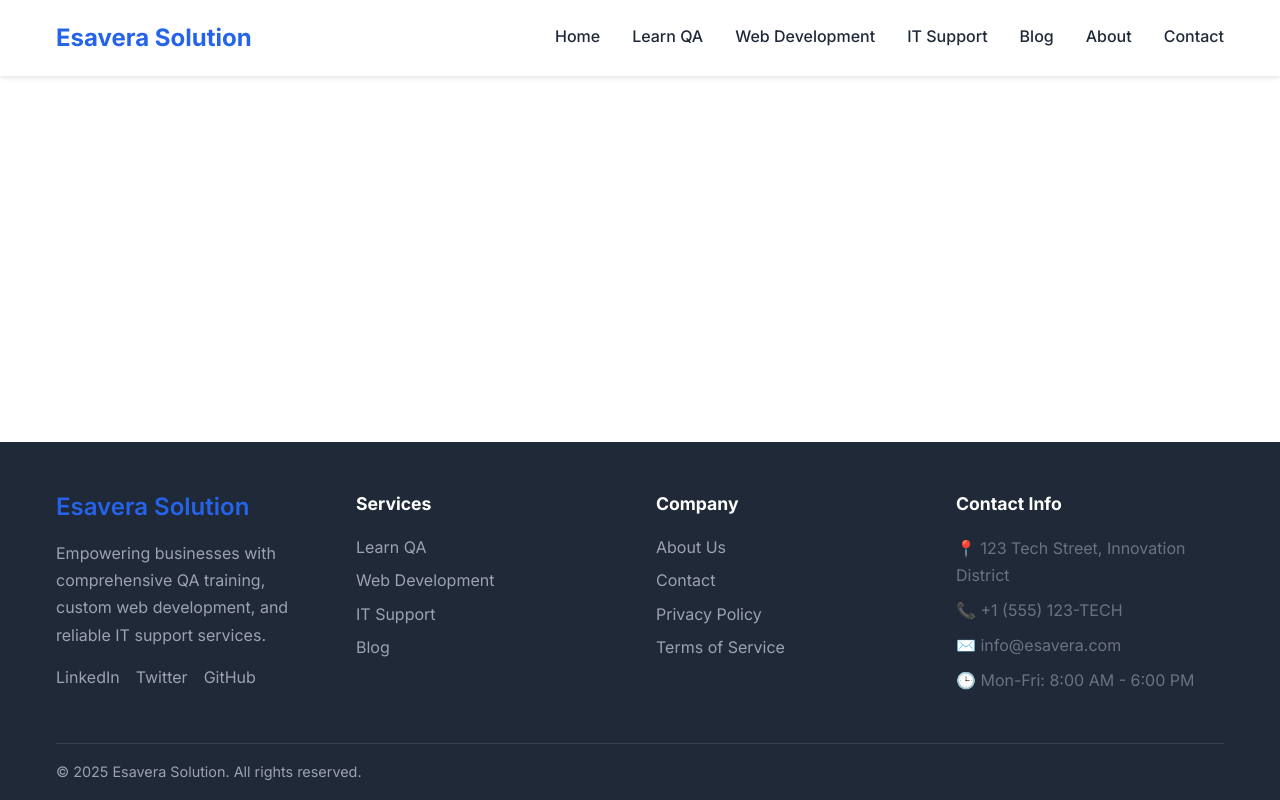
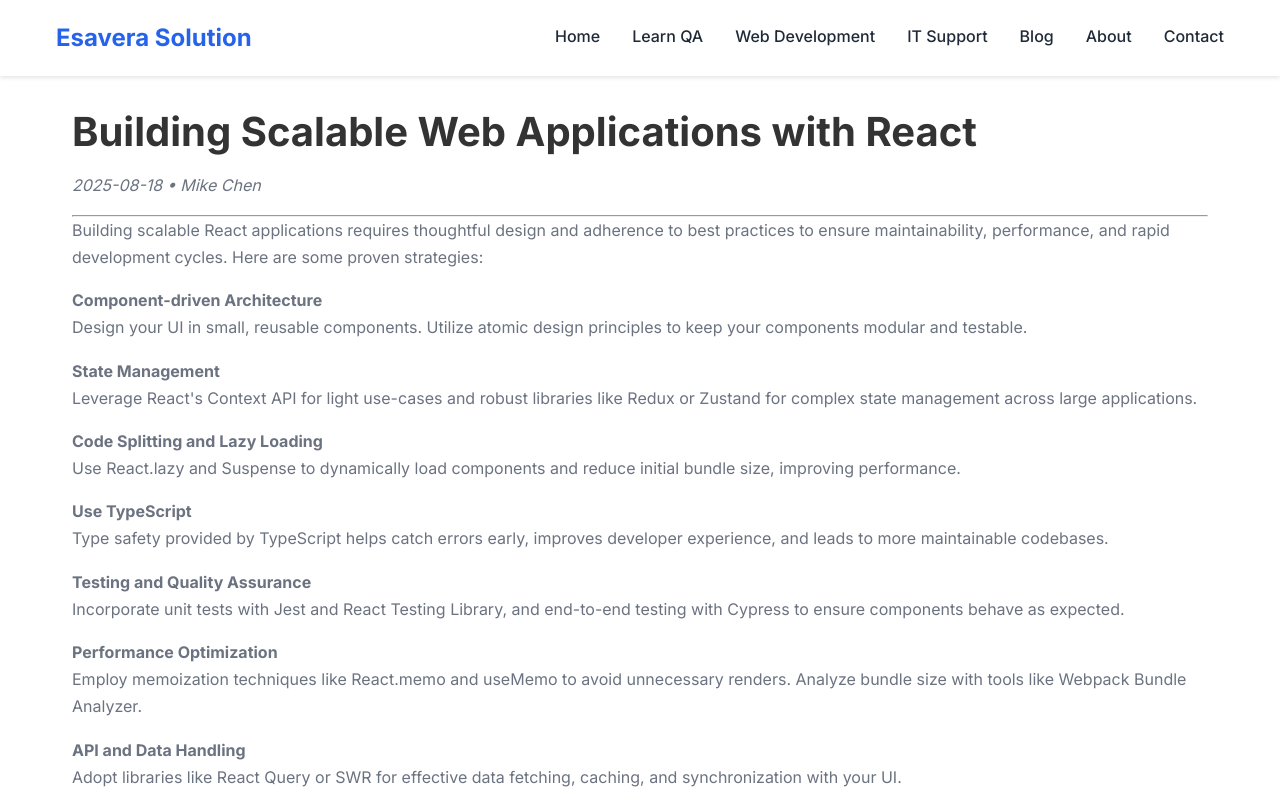
Before and after one commit to easvera25/easvera, a React (Vite) app: page /blog/building-scalable-web-applications-with-react in a window 1280 px wide. Shown: the top 800 px of the page. Built offline with nearby package versions, Linux system fonts and the light colour scheme.

Commit message:
Updating blog page

```diff
--- a/package.json
+++ b/package.json
@@ -13,6 +13,7 @@
     "dependencies": {
         "react": "^18.2.0",
         "react-dom": "^18.2.0",
+        "react-markdown": "^10.1.0",
         "react-router-dom": "^6.15.0"
     },
     "devDependencies": {
--- a/src/App.tsx
+++ b/src/App.tsx
@@ -7,6 +7,7 @@ import LearnQA from './pages/LearnQA';
 import WebDevelopment from './pages/WebDevelopment';
 import ITSupport from './pages/ITSupport';
 import Blog from './pages/Blog';
+import BlogPost from './pages/blog/BlogPost';
 import About from './pages/About';
 import Contact from './pages/Contact';
 import './App.css';
@@ -23,6 +24,7 @@ const App: React.FC = () => {
             <Route path="/web-development" element={<WebDevelopment />} />
             <Route path="/it-support" element={<ITSupport />} />
             <Route path="/blog" element={<Blog />} />
+            <Route path="/blog/:slug" element={<BlogPost />} />
             <Route path="/about" element={<About />} />
             <Route path="/contact" element={<Contact />} />
           </Routes>
--- a/src/data/content.ts
+++ b/src/data/content.ts
@@ -51,30 +51,104 @@ export const servicesData = [
 export const blogArticles = [
   {
     id: 1,
-      title: 'Top 10 QA Testing Trends in 2025',
-      excerpt: 'Discover the latest trends shaping the quality assurance landscape, from AI-powered testing to shift-left methodologies.',
-      category: 'Quality Assurance',
-      author: 'Sarah Johnson',
-      date: '2025-08-20',
-      readTime: '8 min read',
-      tags: ['QA', 'Testing', 'Automation', 'AI']
+    title: "Top 10 QA Testing Trends in 2025",
+    excerpt: "Discover what’s shaping the future of QA, including AI-driven automation, codeless tools, security focus, and more.",
+    slug: "top-10-qa-testing-trends-2025",
+    category: "Quality Assurance",
+    author: "Sarah Johnson",
+    date: "2025-08-20",
+    readTime: "8 min read",
+    tags: ["QA", "Testing", "Trends", "Automation"],
+    content: `
+1. **AI and Machine Learning in Testing**
+Advanced AI tools automate test generation, prioritize test cases, and self-heal broken tests.
+
+2. **Shift-Left and Shift-Right Testing**
+Testing earlier (and later) in development—catch bugs sooner and gain more user feedback post-release.
+
+3. **Codeless Automation**
+Low-code/no-code platforms empower more users to automate tests.
+
+4. **Security and Privacy Testing**
+Security is now a first-class citizen in the QA process.
+
+5. **Hybrid Manual + Automated Strategies**
+Combining human insight with automation for thorough coverage.
+
+6. **Test Reporting and Analytics**
+Real-time, actionable dashboards to help teams react quickly.
+
+7. **API Test Automation**
+API test automation is key for modern system reliability and scalability.
+
+8. **IoT & Embedded Systems Testing**
+Specialized tools for device and sensor testing are in demand.
+
+9. **Accessibility and UX Testing**
+Automated accessibility checks are mainstream in QA pipelines.
+
+10. **Ethical, Compliance, & Regulatory Testing**
+New automation tools check for privacy, fairness, and bias.
+
+**Conclusion:**
+QA in 2025 is more intelligent, automated, and user-centric than ever. Embracing these trends means higher quality and happier users.
+`
   },
   {
     id: 2,
-      title: 'Building Scalable Web Applications with React',
-      excerpt: 'Learn best practices for developing large-scale React applications that can grow with your business needs.',
-      category: 'Web Development',
-      author: 'Mike Chen',
-      date: '2025-08-18',
-      readTime: '12 min read',
-      tags: ['React', 'JavaScript', 'Scalability']
+    title: "Building Scalable Web Applications with React",
+    excerpt: "Best practices and strategies for developing scalable and maintainable React apps suitable for enterprise level projects.",
+    slug: "building-scalable-web-applications-with-react",
+    category: "Web Development",
+    author: "Mike Chen",
+    date: "2025-08-18",
+    readTime: "12 min read",
+    tags: ["React", "Scalability", "Web Development", "Best Practices"],
+    content: `
+  Building scalable React applications requires thoughtful design and adherence to best practices to ensure maintainability, performance, and rapid development cycles. Here are some proven strategies:
+
+  1. **Component-driven Architecture**
+  Design your UI in small, reusable components. Utilize atomic design principles to keep your components modular and testable.
+
+  2. **State Management**
+  Leverage React's Context API for light use-cases and robust libraries like Redux or Zustand for complex state management across large applications.
+
+  3. **Code Splitting and Lazy Loading**
+  Use React.lazy and Suspense to dynamically load components and reduce initial bundle size, improving performance.
+
+  4. **Use TypeScript**
+  Type safety provided by TypeScript helps catch errors early, improves developer experience, and leads to more maintainable codebases.
+
+  5. **Testing and Quality Assurance**
+  Incorporate unit tests with Jest and React Testing Library, and end-to-end testing with Cypress to ensure components behave as expected.
+
+  6. **Performance Optimization**
+  Employ memoization techniques like React.memo and useMemo to avoid unnecessary renders. Analyze bundle size with tools like Webpack Bundle Analyzer.
+
+  7. **API and Data Handling**
+  Adopt libraries like React Query or SWR for effective data fetching, caching, and synchronization with your UI.
+
+  8. **Scalable Folder Structure**
+  Organize files logically (e.g., features, components, pages) to keep your project maintainable as it grows.
+
+  9. **CI/CD Integration**
+  Automate your deployment and testing pipelines with GitHub Actions, Jenkins, or CircleCI to maintain code quality and speed releases.
+
+  10. **Documentation and Collaboration**
+  Maintain good documentation for onboarding and developer collaboration using tools like Storybook and well-commented code.
+
+  **Conclusion:**
+  A scalable React application blends modular design, efficient state management, and ongoing performance monitoring. With best practices in place, your app can grow to meet enterprise demands gracefully.
+  `
   },
+
   {
     id: 3,
     title: 'Cybersecurity Best Practices for Small Businesses',
     excerpt: 'Essential security measures every small business should implement to protect against cyber threats.',
     category: 'IT Security',
     author: 'Alex Rodriguez',
+    slug: "top-10-IT-Security-trends",
     date: '2025-08-15',
     readTime: '6 min read',
     tags: ['Cybersecurity', 'Small Business', 'Protection']
--- a/src/pages/Blog.tsx
+++ b/src/pages/Blog.tsx
@@ -1,5 +1,7 @@
 import React from 'react';
 import Hero from '../components/Hero';
+import { blogArticles } from '../data/content';
+import { Link } from 'react-router-dom';
 
 const Blog: React.FC = () => {
     return (
@@ -14,6 +16,15 @@ const Blog: React.FC = () => {
                     <h2>Blog Posts Coming Soon...</h2>
                 </div>
             </div>
+            <div className="blog-list">
+                {blogArticles.map(article => (
+                    <div key={article.id} className="blog-preview">
+                        <h2>{article.title}</h2>
+                        <p>{article.excerpt}</p>
+                        <Link to={`/blog/${article.slug}`}>Read More</Link>
+                    </div>
+                ))}
+            </div>
         </div>
     );
 };
--- /dev/null
+++ b/src/pages/blog/BlogPost.tsx
@@ -0,0 +1,24 @@
+import React from 'react';
+import { useParams } from 'react-router-dom';
+import ReactMarkdown from 'react-markdown'; // <-- Make sure this import is used!
+import { blogArticles } from '../../data/content';
+
+const BlogPost: React.FC = () => {
+  const { slug } = useParams<{ slug: string }>();
+  const article = blogArticles.find(post => post.slug === slug);
+
+  if (!article) {
+    return <div>Blog post not found.</div>;
+  }
+
+  return (
+    <div className="container" style={{ padding: '2rem' }}>
+      <h1>{article.title}</h1>
+      <p><i>{article.date} • {article.author}</i></p>
+      <hr />
+      <ReactMarkdown>{article.content}</ReactMarkdown>
+    </div>
+  );
+};
+
+export default BlogPost;
```
Lines whose indentation alone changed are shown as unchanged.
